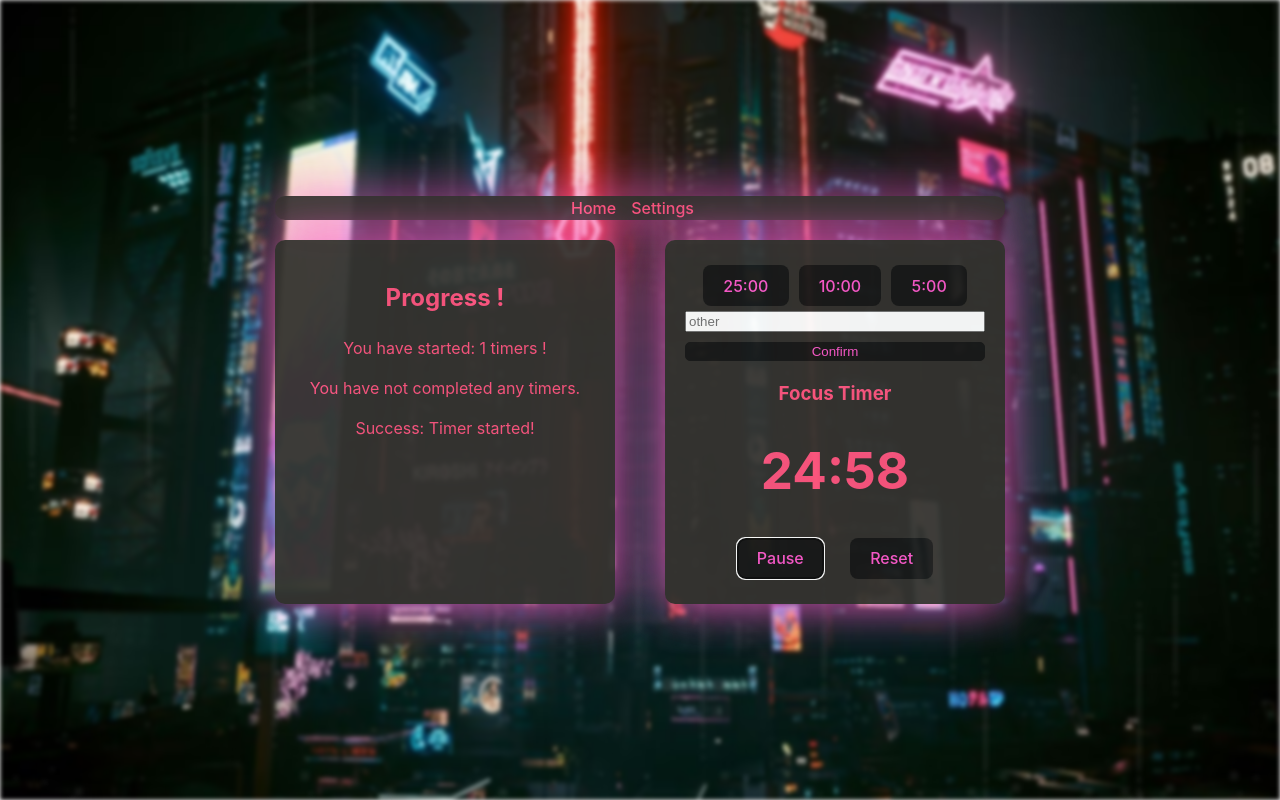
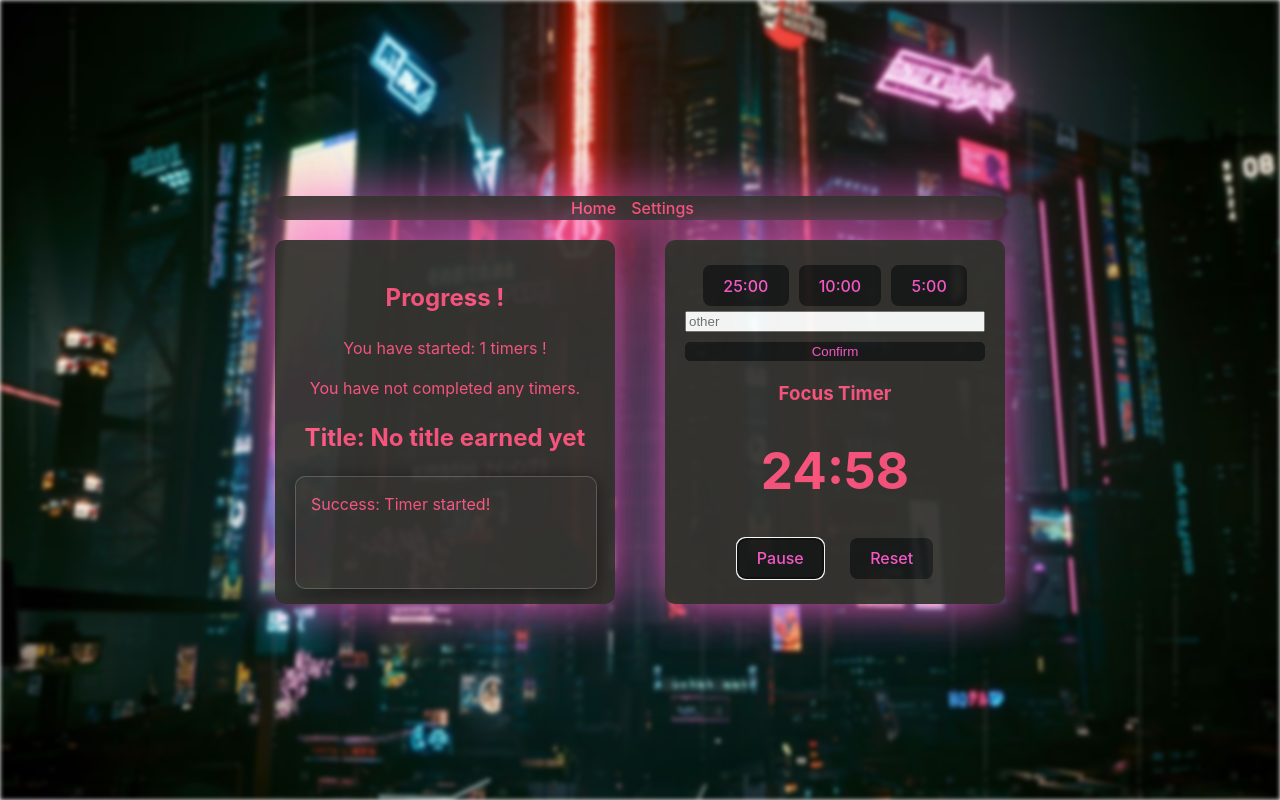
Before and after one commit to CSJong06/ReactTimer, a React (Vite) app: page / in a window 1280 px wide. Both pictures are taken after a click on the button "Start". Built offline with nearby package versions, Linux system fonts and the light colour scheme.

Commit message:
added titles

```diff
--- a/src/App.css
+++ b/src/App.css
@@ -183,3 +183,23 @@
   cursor: pointer;
   transition: border-color 0.25s;
 }
+
+.Console {
+  background-color: rgb(53, 51, 48);
+  width: 90%;
+  min-height: 25%;
+  max-height: 25%; /* Allow height to adjust based on content */
+  border: 1px solid rgba(255, 255, 255, 0.2); /* Add border */
+  padding: 15px; /* Increase padding */
+  border-radius: 10px; /* Ensure rounded corners */
+  box-shadow: 0 4px 20px rgba(0, 0, 0, 0.5); /* Add box shadow */
+}
+
+.toast {
+  height: 15px; /* Set a specific height for toast notifications */
+  text-align: left;
+}
+
+.light-theme .Console {
+  background-color: #f0f0f0;
+}
--- a/src/Components/Notifications/ToastManager.jsx
+++ b/src/Components/Notifications/ToastManager.jsx
@@ -13,7 +13,7 @@ const Toast = ({ id, message, type, remove }) => {
   useEffect(() => {
     const timer = setTimeout(() => {
       remove(id);
-    }, 3000);
+    }, 5000);
 
     return () => clearTimeout(timer); //clear the timer when the component unmounts
   }, [id, remove]);
@@ -26,6 +26,7 @@ const Toast = ({ id, message, type, remove }) => {
   };
 
   return (
+    <div className="console">
       <div
         className={clsx(
           "toast flex items-center space-x-2 p-3 rounded-lg shadow-md cursor-pointer",
@@ -38,14 +39,16 @@ const Toast = ({ id, message, type, remove }) => {
         )}
         onClick={() => remove(id)}
       >
-      <span>{iconLabels[type]}: </span><span>{message}</span>
+        <span className="message">{iconLabels[type]}: </span>
+        <span className="message">{message}</span>
+      </div>
     </div>
   );
 };
 
 const ToastManager = () => {
   //grab the functions from the contexts
-  const { notifications, removeNotification } = useNotifications();
+  const { notifications, removeNotification, addNotification } = useNotifications();
   const { settings } = useContext(SettingsContext);
 
   // toasts get the id, message, type, and remove function from the notifications array
--- /dev/null
+++ b/src/Components/analytics/Achievements.jsx
@@ -0,0 +1,20 @@
+import React, {useState, useEffect} from "react";
+
+// Take in the achievements object
+const Achievements = ( { achievements } ) => {
+    // grab the titles unlocked
+    const unlockedTitles = Object.keys(achievements);
+
+    // grab the most recent title unlocked
+    const latestTitle = unlockedTitles.length > 0 ? unlockedTitles[unlockedTitles.length - 1] : "No title earned yet";
+
+    return (
+        <div>
+          <h2>Title: {latestTitle}</h2>
+
+        </div>
+    );
+
+}
+
+export default Achievements;
--- a/src/Components/common/AnalyticsCard.jsx
+++ b/src/Components/common/AnalyticsCard.jsx
@@ -1,8 +1,11 @@
 import React, { useState, useEffect } from "react";
+import { useNotifications } from "../context/NotificationContext";
+
 
 //import the display components
 import TimerAmounts from "../analytics/TimerAmounts";
 import CompletedTimers from "../analytics/CompletedTimers";
+import Achievements from "../analytics/Achievements";
 
 // Import ToastManager to use notifications
 import ToastManager from "../Notifications/ToastManager";
@@ -10,8 +13,53 @@ import ToastManager from "../Notifications/ToastManager";
 const AnalyticsCard = () => {
 
   // initialize memory for the data to display
+  const { addNotification } = useNotifications(); // Access addNotification
+
   const [timersStarted, setTimersStarted] = useState(0);
   const [completedTimers, setCompletedTimers] = useState(0);
+
+  const [achievements, setAchievements] = useState(() => {
+    return JSON.parse(localStorage.getItem("achievements")) || {};
+  });
+
+
+  const updateAchievements = () => {
+    // declare the milestones
+    const milestones = [
+      { type: "completedTimers", value: 5, title: "Focused", message: 'Congratulations! You unlocked the "Focused" Title!' },
+      { type: "completedTimers", value: 10, title: "Disciplined", message: 'Congratulations! You unlocked the "Disciplined" Title!' },
+      { type: "completedTimers", value: 15, title: "Workaholic", message: 'Congratulations! You unlocked the "Workaholic" Title!' },
+      { type: "timersStarted", value: 5, title: "Getting Started", message: 'Congratulations! You unlocked the "Getting Started" Title!' },
+      { type: "timersStarted", value: 10, title: "Committed", message: 'Congratulations! You unlocked the "Committed" Title!' },
+      { type: "timersStarted", value: 15, title: "Ambitious", message: 'Congratulations! You unlocked the "Ambitious" Title!' }
+    ];
+
+    // grab the current achievements from local storage
+    const newAchievements = { ...achievements}
+
+    milestones.forEach((milestones) => {
+      // check if the reward was for timersStarted or completedTimers
+      const valueToCheck = milestones.type === "timersStarted" ? timersStarted : completedTimers;
+
+      // mark an achievement when the milestone is reached
+      if (valueToCheck >= milestones.value && !newAchievements[milestones.title]) {
+        newAchievements[milestones.title] = true; // Mark the achievement as unlocked
+        addNotification(milestones.message, "success"); // Notify user
+
+      }
+    });
+
+    if (JSON.stringify(newAchievements) !== JSON.stringify(achievements)) {
+      setAchievements(newAchievements); // Update state
+      localStorage.setItem("achievements", JSON.stringify(newAchievements)); // Persist to localStorage
+    }
+
+  }
+
+  useEffect(() => {
+    updateAchievements();
+  }, [timersStarted, completedTimers]); // Runs when these values change
+
 
   // updating the timersStarted count
   const updateTimersStarted = () => {
@@ -36,6 +84,12 @@ const AnalyticsCard = () => {
   useEffect(() => {
     updateTimersStarted(); //Get the stored count on mount
     updateCompletedTimers(); //Get the stored count on mount
+
+    // get achievements or initialize it as an empty array
+    const achievements = JSON.parse(localStorage.getItem("achievements"))
+    if (!achievements) {
+      localStorage.setItem("achievements", JSON.stringify([]));
+    }
 
     // Checks localStorage every second
     const interval = setInterval(() => {
@@ -69,7 +123,10 @@ const AnalyticsCard = () => {
     <div className="Card">
       <TimerAmounts timersStarted={timersStarted} />
       <CompletedTimers completedTimers={completedTimers} />
-      <ToastManager />
+      <Achievements achievements={achievements} />
+      <div className="Console">
+        <ToastManager />
+      </div>
     </div>
   );
 };
```
Lines whose indentation alone changed are shown as unchanged.
